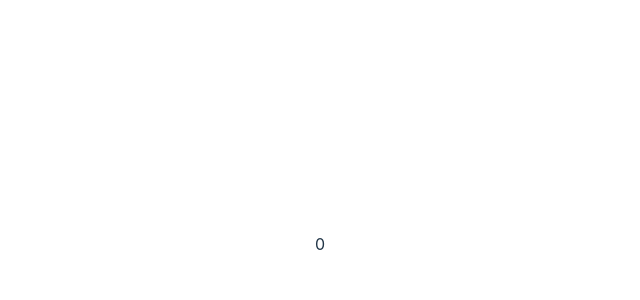
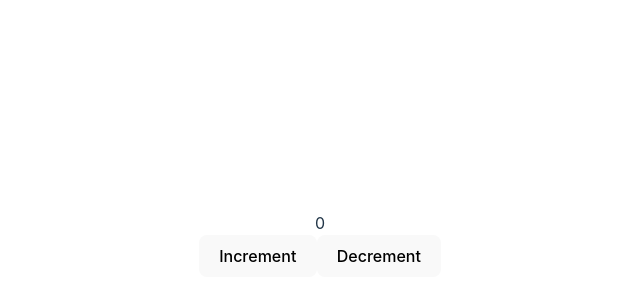
Before and after one commit to invalid04/zustandcrash, a React (Vite) app: page / in a window 1280 px wide. Shown: the part 156-456 px from the top of the page, without its empty margins (320-960 px from the left). Built offline with nearby package versions, Linux system fonts and the light colour scheme.

Commit message:
button logic with undefined functions

```diff
--- a/src/App.tsx
+++ b/src/App.tsx
@@ -13,7 +13,18 @@
 }
 
 const OtherComponent = ({ count }: { count: number }) => {
-  return <div>{count}</div>
+  const increment = useCounterStore((state) => state.increment)
+  const decrement = useCounterStore((state) => state.decrement)
+
+  return (
+    <div>
+      {count}
+      <div>
+        <button onClick={increment}>Increment</button>
+        <button onClick={decrement}>Decrement</button>
+      </div>
+    </div>
+  )
 }
 
 export default App
--- a/src/store.ts
+++ b/src/store.ts
@@ -1,13 +1,17 @@
 import { create } from 'zustand'
 
 type CounterStore = {
-    count: number;
-    increment: () => void;
-    decrement: () => void;
+    count: number
+    increment: () => void
+    decrement: () => void
 }
 
-export const useCounterStore = create<CounterStore>(() => ({
+export const useCounterStore = create<CounterStore>((set) => ({
     count: 0,
-    increment: () => {},
-    decrement: () => {},
-}));
+    increment: () => {
+        set({ count : 1 })
+    },
+    decrement: () => {
+        set({ count: -1 })
+    },
+}))
```
